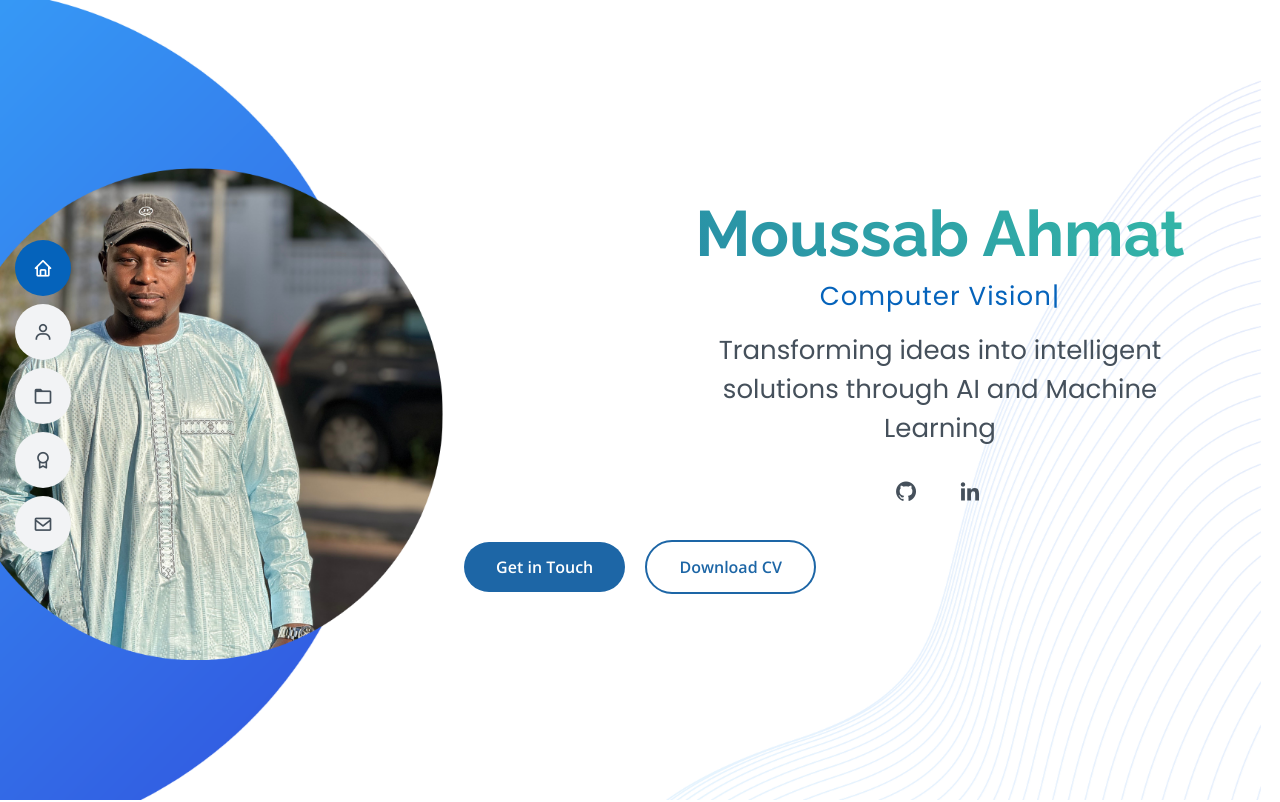
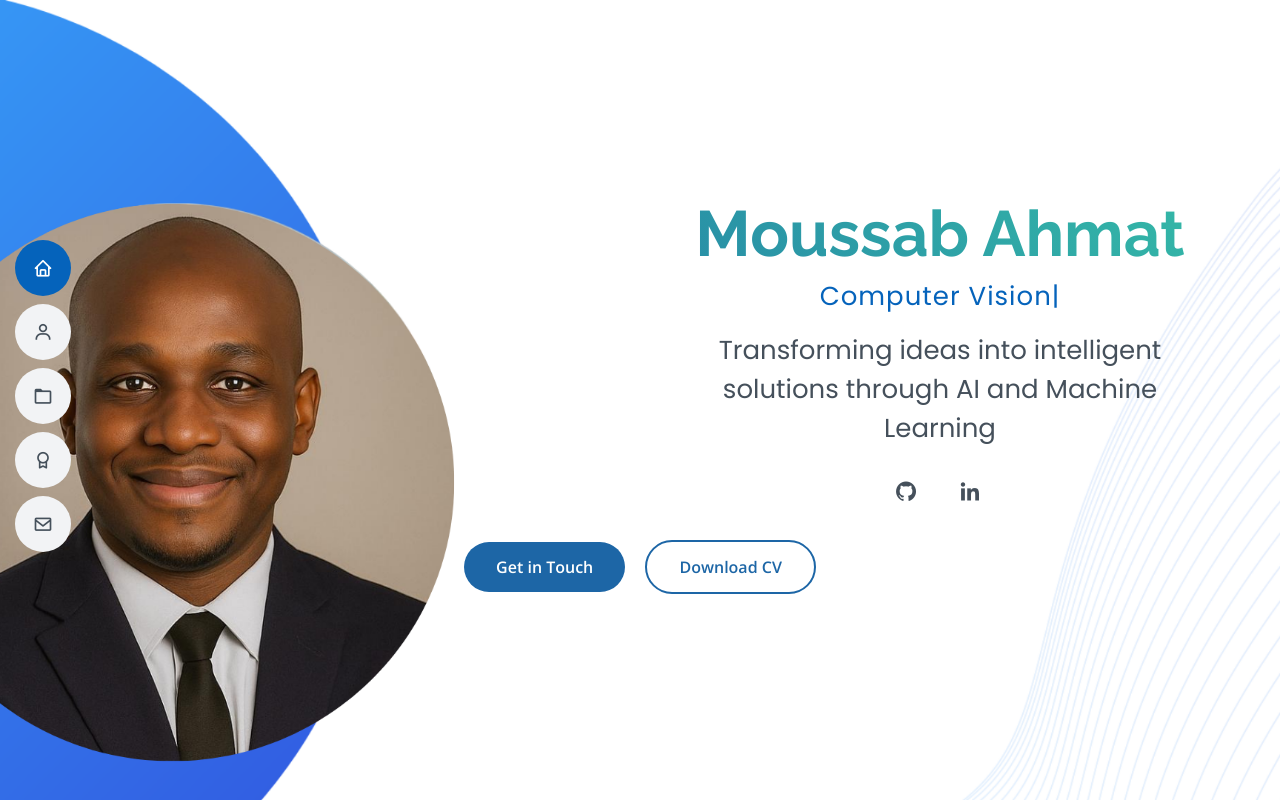
Before and after one commit to Moussab-Ahmat/Moussab-Ahmat.github.io, a plain HTML site: page index.html in a window 1280 px wide. Shown: the top 802 px of the page. Drawn offline with nearby package versions, Linux system fonts and the light colour scheme.

Commit message:
photo heros

```diff
--- a/assets/css/style.css
+++ b/assets/css/style.css
@@ -284,7 +284,7 @@ h6 {
 #hero {
   width: 100%;
   height: 100vh;
-  background: url("../img/MOUSS_bg.png") top right no-repeat;
+  background: url("../img/mouss-ia_bg.png") top right no-repeat;
   background-size: cover;
   background-position: center right;
   position: relative;
```
Also changed, not shown: assets/img/mouss-ia_bg.png (added), moussab-ia.jpg (added).
